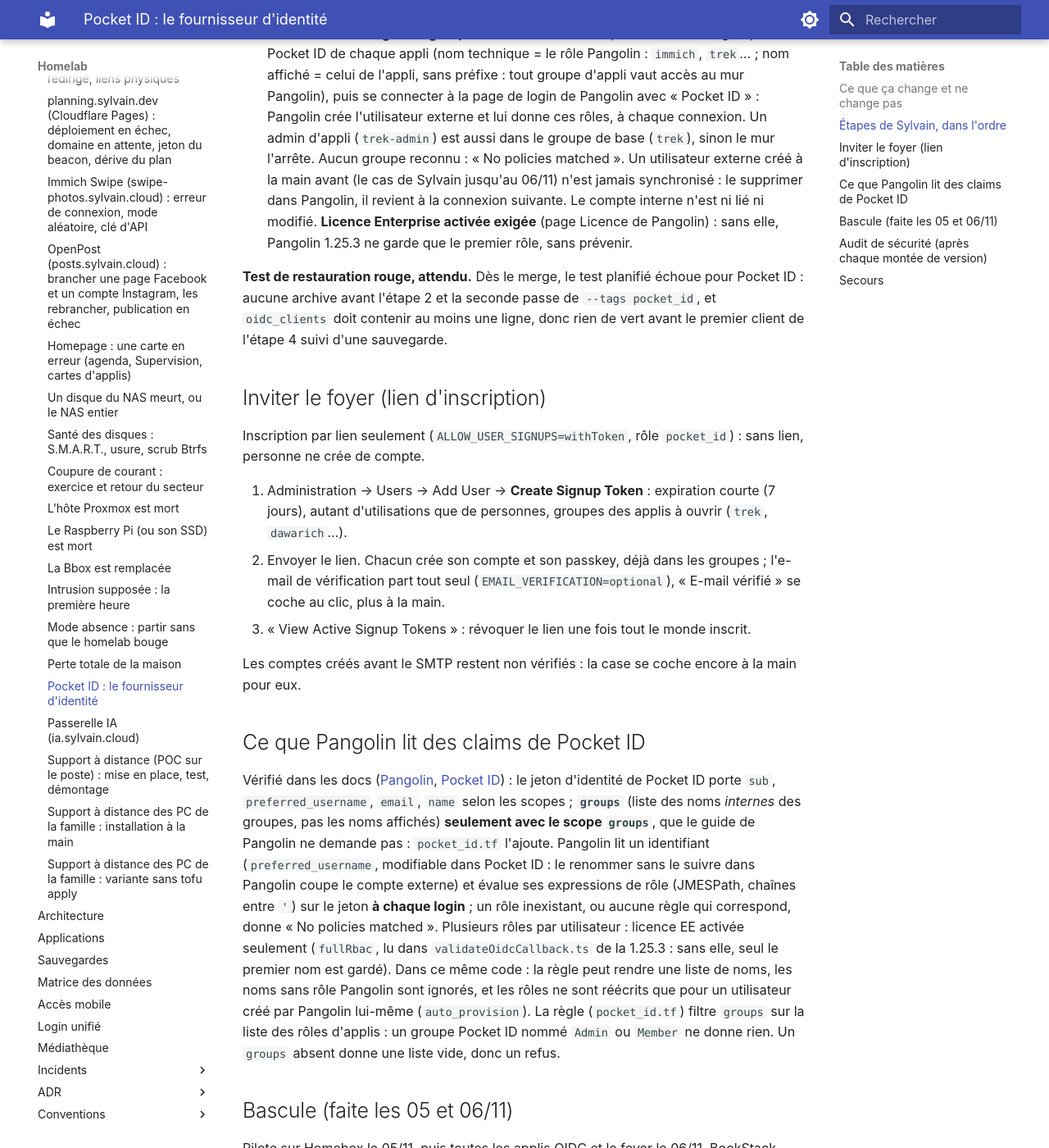
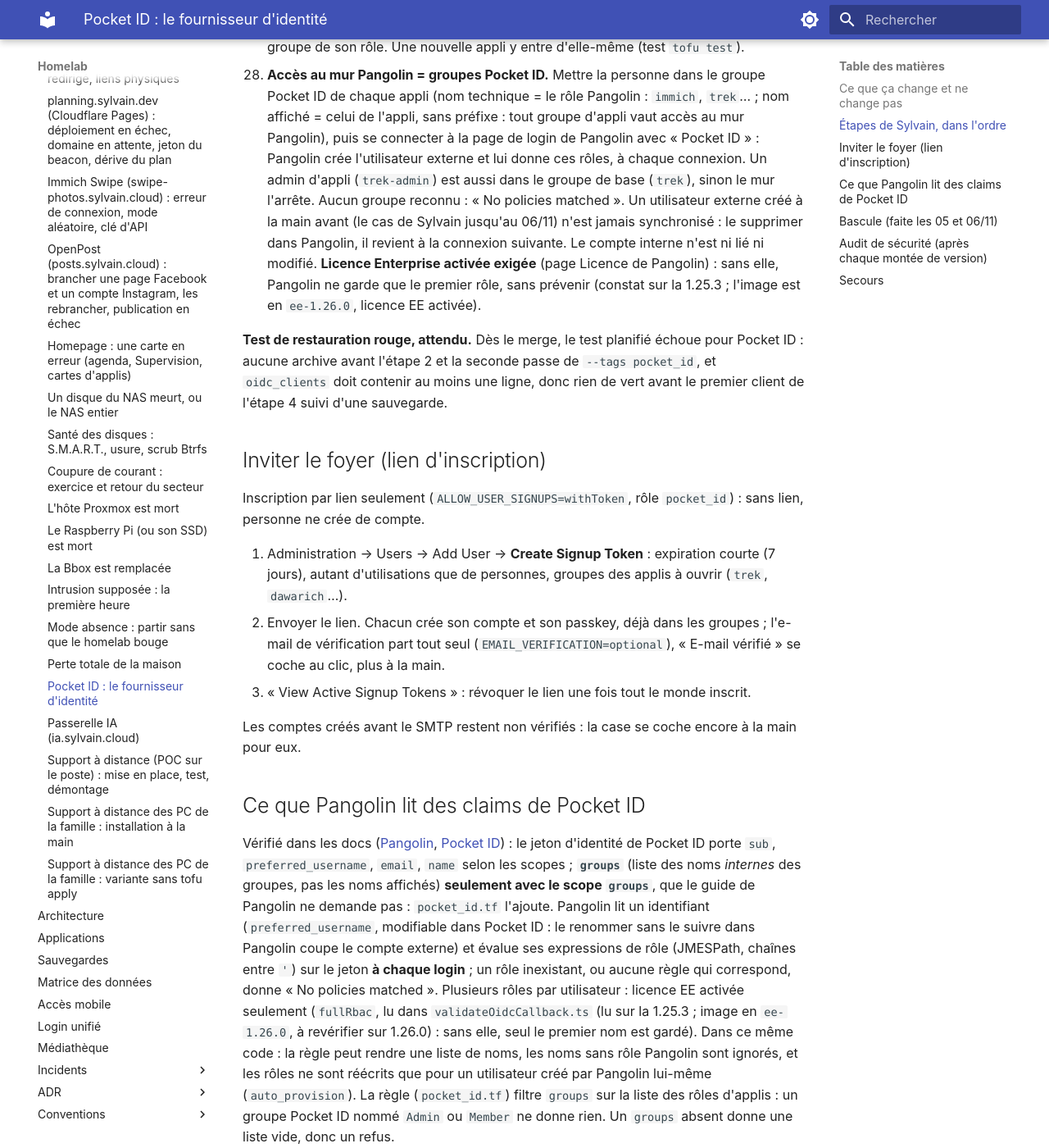
Before and after one commit to sylvainmetayer/homelab, an MkDocs documentation site: the page built from docs/runbooks/pocket-id.md, in a window 1280 px wide and 1400 px high, scrolled down 6640 px. Shown: the whole window at 82% size. Built offline with MkDocs 1.6.1 and Material for MkDocs 9.7.7, drawn with Linux system fonts in a browser that asks for light colours; some of the changed text lies outside the part shown.

Commit message:
docs: restes des revues (versions datées, canal newt-lxc, raison de la pause de la démo)
Claude-Session: https://claude.ai/code/session_01EfxfY8fJ9kcQdUaaEk8Jiy

```diff
--- a/docs/runbooks/pocket-id.md
+++ b/docs/runbooks/pocket-id.md
@@ -118,8 +118,9 @@ conteneur ni routeur (`pangolin.yaml` la saute en le disant).
      connexion, un défi demande le mot de passe Dawarich ; un compte avec 2FA
      est alors relié mais renvoyé vers la page de login, à refaire une fois.
      **Admin / utilisateur : réglé dans Dawarich** (Administration,
-     Utilisateurs) : Dawarich 1.19.0 ne lit aucun rôle dans l'OIDC, pas de
-     groupe `dawarich-admin`. Les traceurs gardent leur clé d'API.
+     Utilisateurs) : la 1.19.0 (constat du 06/11/2026) ne lisait aucun rôle
+     dans l'OIDC, d'où pas de groupe `dawarich-admin` ; l'image est en 1.22.0 :
+     à revérifier sur 1.22.0 (notes de version sans mention d'OIDC). Les traceurs gardent leur clé d'API.
    - **Immich** (le foyer, groupe `immich` ; admins aussi dans `immich-admin`,
      qui porte le claim `immich_role: admin`, relu à chaque connexion ; sans
      lui, Immich garde le rôle déjà posé) : réglé dans l'interface
@@ -278,7 +279,8 @@ conteneur ni routeur (`pangolin.yaml` la saute en le disant).
    jusqu'au 06/11) n'est jamais synchronisé : le supprimer dans Pangolin, il
    revient à la connexion suivante. Le compte interne n'est ni lié ni modifié.
    **Licence Enterprise activée exigée** (page Licence de Pangolin) : sans
-   elle, Pangolin 1.25.3 ne garde que le premier rôle, sans prévenir.
+   elle, Pangolin ne garde que le premier rôle, sans prévenir (constat sur la
+   1.25.3 ; l'image est en `ee-1.26.0`, licence EE activée).
 
 **Test de restauration rouge, attendu.** Dès le merge, le test planifié échoue
 pour Pocket ID : aucune archive avant l'étape 2 et la seconde passe de
@@ -314,7 +316,7 @@ dans Pangolin coupe le compte externe) et évalue ses expressions de rôle (JMES
 chaînes entre `'`) sur le jeton **à chaque login** ; un rôle inexistant, ou aucune
 règle qui correspond, donne « No policies matched ». Plusieurs rôles par
 utilisateur : licence EE activée seulement (`fullRbac`, lu dans
-`validateOidcCallback.ts` de la 1.25.3 : sans elle, seul le premier nom est
+`validateOidcCallback.ts` (lu sur la 1.25.3 ; image en `ee-1.26.0`, à revérifier sur 1.26.0) : sans elle, seul le premier nom est
 gardé). Dans ce même code : la règle peut rendre une liste de noms, les noms
 sans rôle Pangolin sont ignorés, et les rôles ne sont réécrits que pour un
 utilisateur créé par Pangolin lui-même (`auto_provision`). La règle
@@ -347,7 +349,7 @@ un contrôle échoue.
   `redirect_uri` piégées, codes entre clients, rejeu de code, refresh après
   rotation et après retrait du groupe.
 
-Résultats connus de la v2.19.1 (06/11/2026), à ne pas reprendre pour une
+Résultats connus de la v2.19.1 (06/11/2026 ; l'image est en v2.19.2, non rejoués), à ne pas reprendre pour une
 régression : PKCE `plain` accepté (activé en dur), ancien refresh token
 valable une minute après rotation (période de grâce voulue). Les en-têtes
 `nosniff`, `Referrer-Policy`, `Permissions-Policy` et CORP sont posés par le
```
Also changed, not shown: docs/runbooks/cle-hote-ssh-changee.md (+1 -0 lines), docs/runbooks/support-a-distance-famille-sans-tofu.md (+1 -1 lines), docs/runbooks/support-a-distance-famille.md (+1 -1 lines), 3 other files.
